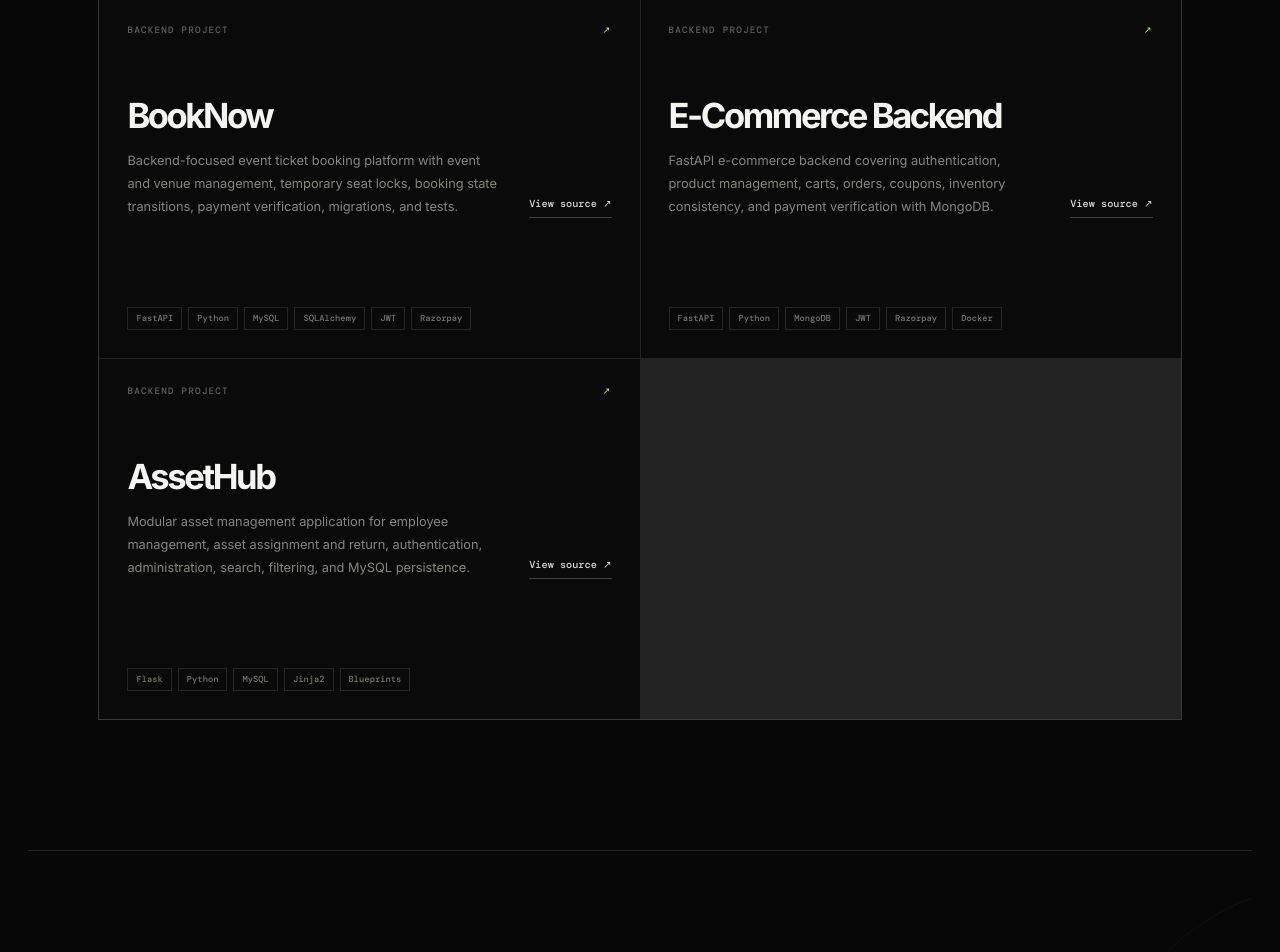
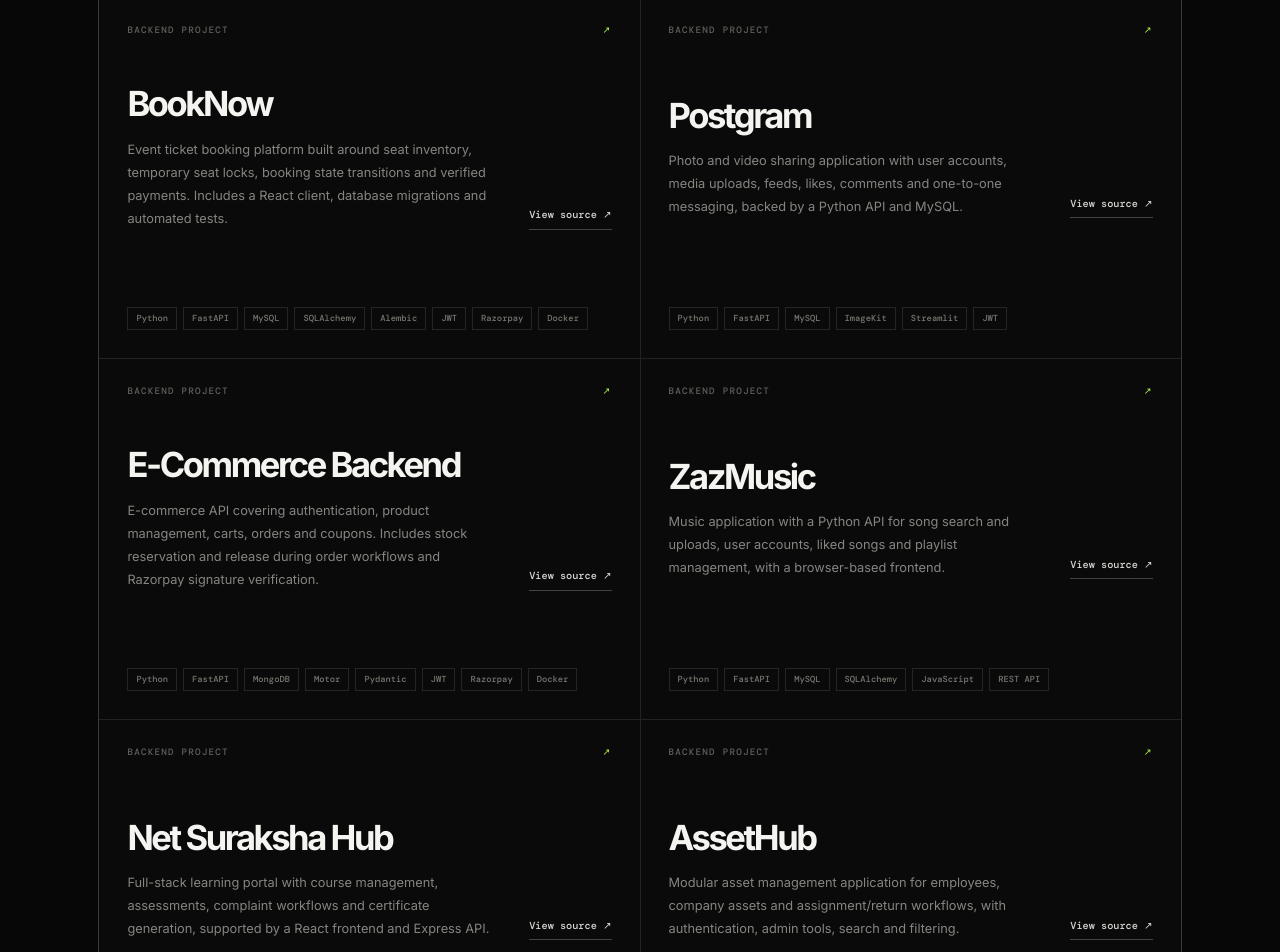
Before and after one commit to Manime016/portfolio, a React (Vite) app: page / in a window 1280 px wide. Shown: the part 3840-4792 px from the top of the page. Built offline with nearby package versions, Linux system fonts and the light colour scheme; no server answers.

Commit message:
Update portfolio with current GitHub projects

```diff
--- a/src/data/projects.js
+++ b/src/data/projects.js
@@ -1,30 +1,53 @@
 const projects = [
   {
+    title: 'HookFlow',
+    tags: ['Python', 'FastAPI', 'MySQL', 'SQLAlchemy', 'Alembic', 'HMAC', 'Background Worker'],
+    description:
+      'A durable webhook delivery service. It verifies signed incoming events, routes them to subscribed destinations, persists delivery jobs, and retries failed deliveries with backoff and worker leases.',
+    link: 'https://github.com/Manime016/hookflow',
+  },
+  {
+    title: 'BookNow',
+    tags: ['Python', 'FastAPI', 'MySQL', 'SQLAlchemy', 'Alembic', 'JWT', 'Razorpay', 'Docker'],
+    description:
+      'Event ticket booking platform built around seat inventory, temporary seat locks, booking state transitions and verified payments. Includes a React client, database migrations and automated tests.',
+    link: 'https://github.com/Manime016/BookNow',
+    demo: 'https://book-now-sandy.vercel.app',
+  },
+  {
     title: 'Postgram',
-    tags: ['FastAPI', 'Python', 'MySQL', 'SQLAlchemy', 'Streamlit', 'ImageKit'],
+    tags: ['Python', 'FastAPI', 'MySQL', 'ImageKit', 'Streamlit', 'JWT'],
     description:
-      'Full-stack social media application with JWT authentication, image and video uploads, paginated feeds, likes, comments, profiles, and one-to-one messaging.',
+      'Photo and video sharing application with user accounts, media uploads, feeds, likes, comments and one-to-one messaging, backed by a Python API and MySQL.',
     link: 'https://github.com/Manime016/postgram',
   },
   {
-    title: 'BookNow',
-    tags: ['FastAPI', 'Python', 'MySQL', 'SQLAlchemy', 'JWT', 'Razorpay'],
+    title: 'E-Commerce Backend',
+    tags: ['Python', 'FastAPI', 'MongoDB', 'Motor', 'Pydantic', 'JWT', 'Razorpay', 'Docker'],
     description:
-      'Backend-focused event ticket booking platform with event and venue management, temporary seat locks, booking state transitions, payment verification, migrations, and tests.',
-    link: 'https://github.com/Manime016/BookNow',
+      'E-commerce API covering authentication, product management, carts, orders and coupons. Includes stock reservation and release during order workflows and Razorpay signature verification.',
+    link: 'https://github.com/Manime016/ecomm',
+    demo: 'https://ecomm-seven-indol.vercel.app',
   },
   {
-    title: 'E-Commerce Backend',
-    tags: ['FastAPI', 'Python', 'MongoDB', 'JWT', 'Razorpay', 'Docker'],
+    title: 'ZazMusic',
+    tags: ['Python', 'FastAPI', 'MySQL', 'SQLAlchemy', 'JavaScript', 'REST API'],
     description:
-      'FastAPI e-commerce backend covering authentication, product management, carts, orders, coupons, inventory consistency, and payment verification with MongoDB.',
-    link: 'https://github.com/Manime016/ecomm',
+      'Music application with a Python API for song search and uploads, user accounts, liked songs and playlist management, with a browser-based frontend.',
+    link: 'https://github.com/Manime016/zazMusic',
+  },
+  {
+    title: 'Net Suraksha Hub',
+    tags: ['React', 'JavaScript', 'Express', 'MongoDB', 'JWT', 'Cloudinary'],
+    description:
+      'Full-stack learning portal with course management, assessments, complaint workflows and certificate generation, supported by a React frontend and Express API.',
+    link: 'https://github.com/Manime016/Net_Suraksha_Hub',
   },
   {
     title: 'AssetHub',
-    tags: ['Flask', 'Python', 'MySQL', 'Jinja2', 'Blueprints'],
+    tags: ['Python', 'Flask', 'MySQL', 'Jinja2', 'Blueprints'],
     description:
-      'Modular asset management application for employee management, asset assignment and return, authentication, administration, search, filtering, and MySQL persistence.',
+      'Modular asset management application for employees, company assets and assignment/return workflows, with authentication, admin tools, search and filtering.',
     link: 'https://github.com/Manime016/AssetHub',
   },
 ]
```
